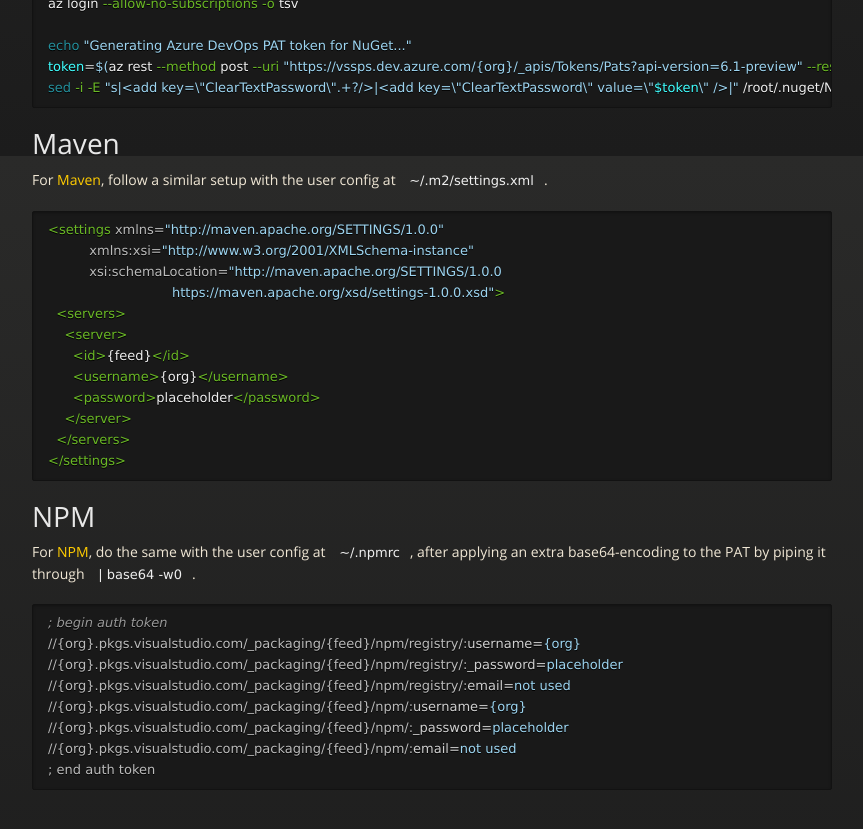
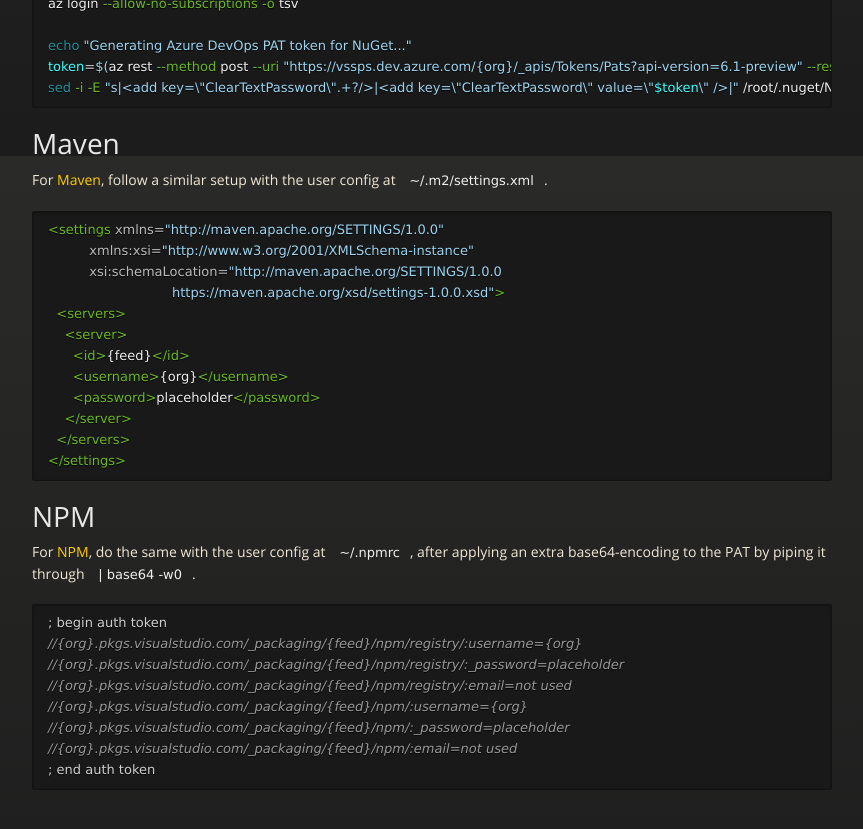
Before and after one commit to mmaitre314/mmaitre314.github.io, a Jekyll site: the page built from _posts/2026-01-12-azure-devops-authentication-in-vscode-dev-containers.md, in a window 1280 px wide and 900 px high, scrolled down 1644 px. Shown: the top 829 px of the window, without its empty margins (208-1071 px from the left). Built offline with Jekyll 4.4.1, drawn with Linux system fonts in a browser that asks for light colours; nearby versions of some CDN libraries.

Commit message:
touch up

```diff
--- a/_posts/2026-01-12-azure-devops-authentication-in-vscode-dev-containers.md
+++ b/_posts/2026-01-12-azure-devops-authentication-in-vscode-dev-containers.md
@@ -97,7 +97,7 @@
 
 For [NPM](https://www.npmjs.com/), do the same with the user config at `~/.npmrc`, after applying an extra base64-encoding to the PAT by piping it through `| base64 -w0`.
 
-{% highlight ini %}
+{% highlight c %}
 ; begin auth token
 //{org}.pkgs.visualstudio.com/_packaging/{feed}/npm/registry/:username={org}
 //{org}.pkgs.visualstudio.com/_packaging/{feed}/npm/registry/:_password=placeholder
```
